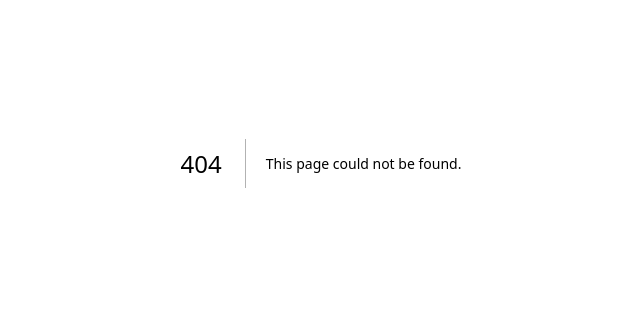
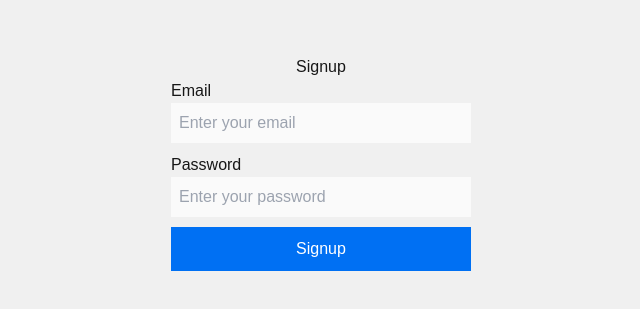
Before and after one commit to Alanningar/libraryApp, a Next.js app: page /signup in a window 1280 px wide. Before the commit this address had no page. Shown: the part 237-546 px from the top of the page, without its empty margins (319-959 px from the left). Built offline with nearby package versions, Linux system fonts and the light colour scheme.

Commit message:
signup page + api

```diff
--- /dev/null
+++ b/src/app/api/signup/route.jsx
@@ -0,0 +1,57 @@
+import { PrismaClient } from '@prisma/client';
+
+const prisma = new PrismaClient();
+
+export async function POST(req) {
+    const { email, password } = await req.json();
+
+    if (!email || !password) {
+        return new Response
+            (JSON.stringify({ success: false, message: 'Email and password are required.' }),
+                {
+                    status: 400,
+                    headers: { 'Content-Type': 'application/json' },
+                }
+            );
+    }
+
+    try {
+        const existingUser = await prisma.account.findFirst({
+            where: { name: email },
+        });
+
+        if (existingUser) {
+            return new Response(
+                JSON.stringify({ success: false, message: 'Email already in use' }),
+                {
+                    status: 400,
+                    headers: { 'Content-Type': 'application/json' },
+                }
+            );
+        }
+
+        const newUser = await prisma.account.create({
+            data: {
+                name: email,
+                password: password,
+            },
+        });
+
+        return new Response(
+            JSON.stringify({ success: true, userId: newUser.id }),
+            {
+                status: 200,
+                headers: { 'Content-Type': 'application/json' },
+            }
+        );
+    } catch (error) {
+        console.error(error);
+        return new Response(
+            JSON.stringify({ success: false, message: 'An error occurred' }),
+            {
+                status: 500,
+                headers: { 'Content-Type': 'application/json' },
+            }
+        );
+    }
+}
--- /dev/null
+++ b/src/app/signup/page.tsx
@@ -0,0 +1,10 @@
+// src/app/signup/page.tsx
+import Signup from "@/comps/Signup";
+
+export default function SignupPage() {
+    return (
+        <div>
+            <Signup />
+        </div>
+    );
+}
--- /dev/null
+++ b/src/comps/Signup.jsx
@@ -0,0 +1,76 @@
+"use client"
+
+import React, { useState } from 'react';
+import { useRouter } from 'next/navigation';
+
+function Signup() {
+    const [email, setEmail] = useState('');
+    const [password, setPassword] = useState('');
+    const [message, setMessage] = useState('');
+    const router = useRouter()
+
+    const handleSubmit = async (element) => {
+        element.preventDefault();
+
+        try {
+            const response = await fetch('/api/signup', {
+                method: 'POST',
+                headers: {
+                    'Content-Type': 'application/json',
+                },
+                body: JSON.stringify({ email, password }),
+            });
+
+        const data = await response.json();
+
+        if (response.ok) {
+        setMessage('Account created successfully!');
+
+        router.push('/login');
+        } else {
+        setMessage(data.message || 'Failed to create account');
+        }
+    } catch (error) {
+        console.error('Error:', error);
+        setMessage('An unexpected error occurred');
+        }
+    };
+
+    return (
+        <div style={{display: "flex", flexDirection: "column", alignItems: "center", justifyContent: "center", height: "100vh"}}>
+            <h1>Signup</h1>
+            <form onSubmit={handleSubmit} style={{display: "flex", flexDirection: "column", width: "300px" }}>
+
+                <label htmlFor="email">Email</label>
+                <input
+                    type="text"
+                    id="email"
+                    placeholder="Enter your email"
+                    required
+                    style={{ marginBottom: "10px", padding: "8px", background: "#fafafa"}}
+                    value={email}
+                    onChange={(e) => setEmail(e.target.value)}
+                />
+
+                <label htmlFor="password">Password</label>
+                <input
+                    type="password"
+                    id="password"
+                    placeholder="Enter your password"
+                    required
+                    style={{ marginBottom: "10px", padding: "8px", background: "#fafafa" }}
+                    value={password}
+                    onChange={(e) => setPassword(e.target.value)}
+                />
+
+                <button type="submit" style={{ padding: "10px", backgroundColor: "#0070f3", color: "white", border: "none", cursor: "pointer" }}>
+                    Signup
+                </button>
+            </form>
+
+            {message && <p>{message}</p>}
+        </div>
+    );
+}
+
+export default Signup;
```
